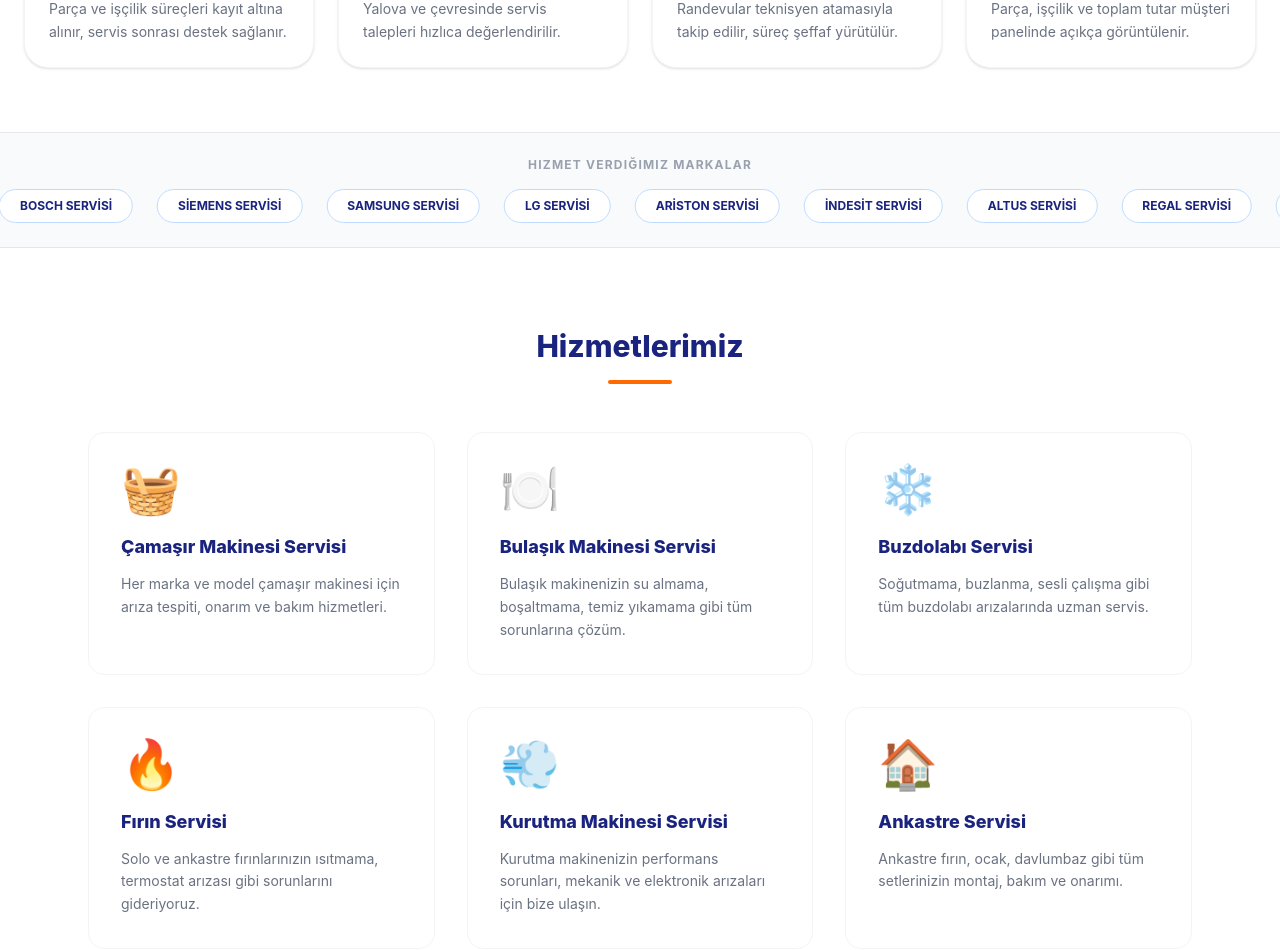
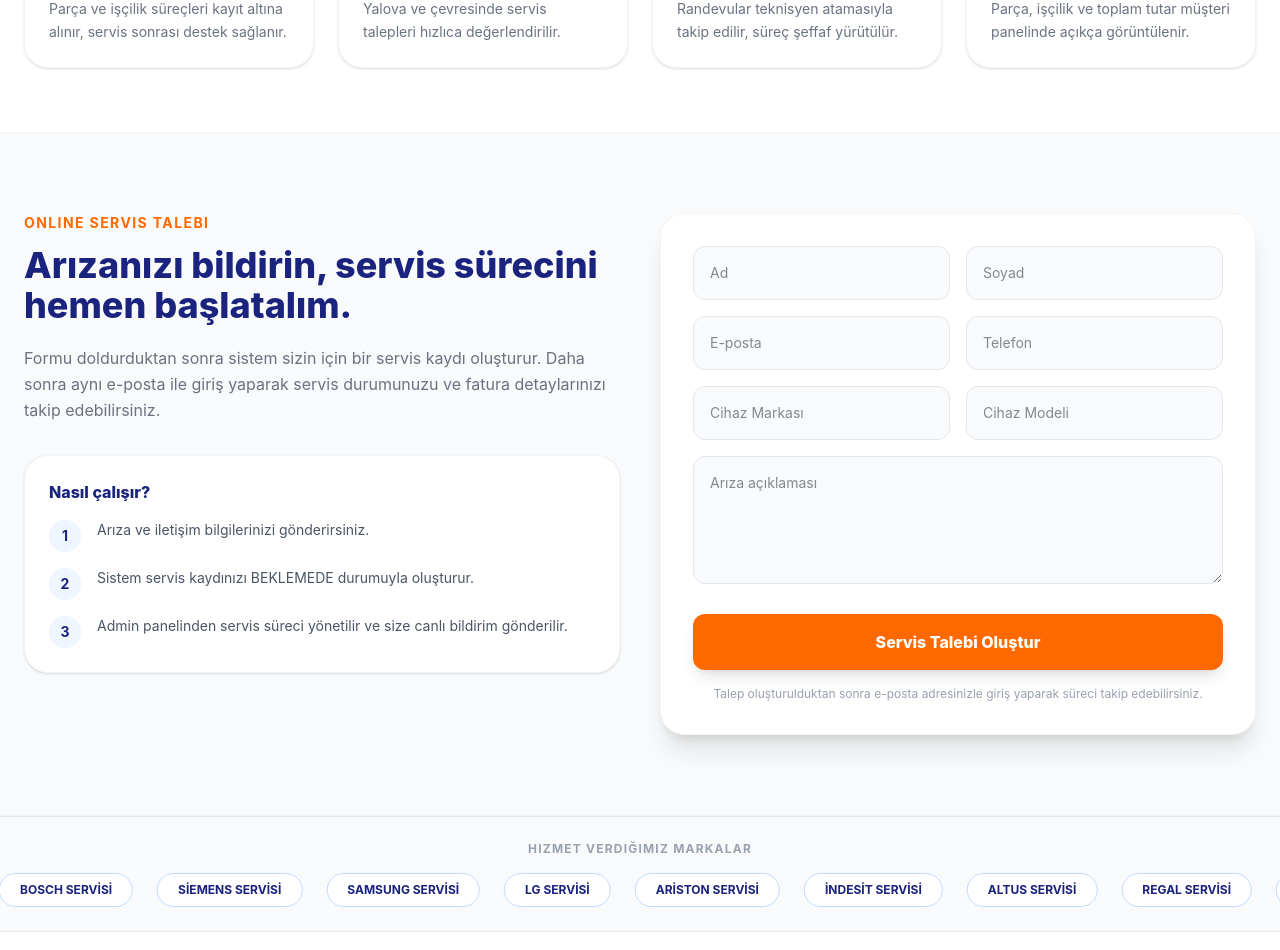
Before and after one commit to deryagokceli/yazilimtasarimdesenleriproje, a Vue app in the folder frontend/: page / in a window 1280 px wide. Shown: the part 1060-2010 px from the top of the page. Built offline with nearby package versions, Linux system fonts and the light colour scheme.

Commit message:
Add public service request form to homepage

```diff
--- a/frontend/src/App.vue
+++ b/frontend/src/App.vue
@@ -4,7 +4,7 @@
     <!-- TOP BAR -->
     <div class="bg-[#1a237e] text-white text-sm py-2 px-4 flex justify-end gap-4">
       <a href="tel:02266002027" class="hover:text-orange-300 transition flex items-center gap-1">📞 Hemen Ara</a>
-      <a href="https://wa.me/902266002027" class="hover:text-orange-300 transition flex items-center gap-1">💬 WhatsApp</a>
+      <a href="https://wa.me/902266002027?text=Merhaba,%20servis%20hakkında%20bilgi%20almak%20istiyorum." class="hover:text-orange-300 transition flex items-center gap-1">💬 WhatsApp</a>
     </div>
 
     <!-- NAV -->
@@ -20,7 +20,7 @@
         <a href="tel:02266002027" class="hidden md:block bg-[#1a237e] text-white px-5 py-2 rounded-full text-sm font-bold hover:bg-blue-900 transition">
           📞 0226 600 20 27
         </a>
-        <a href="https://wa.me/902266002027" class="hidden md:block bg-green-500 text-white px-5 py-2 rounded-full text-sm font-bold hover:bg-green-600 transition">
+        <a href="https://wa.me/902266002027?text=Merhaba,%20servis%20hakkında%20bilgi%20almak%20istiyorum." class="hidden md:block bg-green-500 text-white px-5 py-2 rounded-full text-sm font-bold hover:bg-green-600 transition">
           WhatsApp'tan Yaz
         </a>
         <template v-if="!user">
@@ -67,7 +67,7 @@
             </p>
 
             <div class="flex flex-col sm:flex-row gap-4">
-              <a href="tel:02266002027"
+              <a href="#servis-talep-formu"
                 class="bg-orange-500 hover:bg-orange-600 text-white px-8 py-4 rounded-xl font-extrabold text-center shadow-xl transition">
                 Servis Talebi Oluştur
               </a>
@@ -137,6 +137,68 @@
             <h3 class="font-extrabold text-[#1a237e] text-base mb-2">Şeffaf Fatura</h3>
             <p class="text-gray-500 text-sm leading-relaxed">Parça, işçilik ve toplam tutar müşteri panelinde açıkça görüntülenir.</p>
           </div>
+        </div>
+      </section>
+
+      <!-- SERVİS TALEP FORMU -->
+      <section id="servis-talep-formu" class="py-20 px-6 bg-gray-50 border-y border-gray-100">
+        <div class="max-w-7xl mx-auto grid grid-cols-1 lg:grid-cols-2 gap-10 items-start">
+          <div>
+            <p class="text-sm font-bold text-orange-500 uppercase tracking-widest mb-3">Online Servis Talebi</p>
+            <h2 class="text-3xl md:text-4xl font-extrabold text-[#1a237e] mb-5">
+              Arızanızı bildirin, servis sürecini hemen başlatalım.
+            </h2>
+            <p class="text-gray-500 leading-relaxed mb-8">
+              Formu doldurduktan sonra sistem sizin için bir servis kaydı oluşturur. Daha sonra aynı e-posta ile giriş yaparak servis durumunuzu ve fatura detaylarınızı takip edebilirsiniz.
+            </p>
+
+            <div class="bg-white border border-gray-100 rounded-3xl p-6 shadow-sm">
+              <h3 class="font-extrabold text-[#1a237e] mb-4">Nasıl çalışır?</h3>
+              <div class="space-y-4">
+                <div class="flex gap-4">
+                  <div class="w-8 h-8 rounded-full bg-blue-50 text-[#1a237e] flex items-center justify-center font-bold text-sm">1</div>
+                  <p class="text-sm text-gray-600">Arıza ve iletişim bilgilerinizi gönderirsiniz.</p>
+                </div>
+                <div class="flex gap-4">
+                  <div class="w-8 h-8 rounded-full bg-blue-50 text-[#1a237e] flex items-center justify-center font-bold text-sm">2</div>
+                  <p class="text-sm text-gray-600">Sistem servis kaydınızı BEKLEMEDE durumuyla oluşturur.</p>
+                </div>
+                <div class="flex gap-4">
+                  <div class="w-8 h-8 rounded-full bg-blue-50 text-[#1a237e] flex items-center justify-center font-bold text-sm">3</div>
+                  <p class="text-sm text-gray-600">Admin panelinden servis süreci yönetilir ve size canlı bildirim gönderilir.</p>
+                </div>
+              </div>
+            </div>
+          </div>
+
+          <form @submit.prevent="servisTalebiGonder" class="bg-white border border-gray-100 rounded-3xl shadow-xl p-6 md:p-8">
+            <div class="grid grid-cols-1 md:grid-cols-2 gap-4">
+              <input v-model="servisTalepFormu.ad" required placeholder="Ad"
+                class="p-4 bg-gray-50 border border-gray-200 rounded-xl outline-none focus:ring-2 focus:ring-orange-500 text-sm">
+              <input v-model="servisTalepFormu.soyad" required placeholder="Soyad"
+                class="p-4 bg-gray-50 border border-gray-200 rounded-xl outline-none focus:ring-2 focus:ring-orange-500 text-sm">
+              <input v-model="servisTalepFormu.email" required type="email" placeholder="E-posta"
+                class="p-4 bg-gray-50 border border-gray-200 rounded-xl outline-none focus:ring-2 focus:ring-orange-500 text-sm">
+              <input v-model="servisTalepFormu.telefon" required placeholder="Telefon"
+                class="p-4 bg-gray-50 border border-gray-200 rounded-xl outline-none focus:ring-2 focus:ring-orange-500 text-sm">
+              <input v-model="servisTalepFormu.cihazMarka" required placeholder="Cihaz Markası"
+                class="p-4 bg-gray-50 border border-gray-200 rounded-xl outline-none focus:ring-2 focus:ring-orange-500 text-sm">
+              <input v-model="servisTalepFormu.cihazModel" required placeholder="Cihaz Modeli"
+                class="p-4 bg-gray-50 border border-gray-200 rounded-xl outline-none focus:ring-2 focus:ring-orange-500 text-sm">
+            </div>
+
+            <textarea v-model="servisTalepFormu.arizaAciklamasi" required placeholder="Arıza açıklaması"
+              class="w-full mt-4 p-4 bg-gray-50 border border-gray-200 rounded-xl outline-none focus:ring-2 focus:ring-orange-500 text-sm min-h-32"></textarea>
+
+            <button type="submit"
+              class="w-full mt-6 bg-orange-500 hover:bg-orange-600 text-white py-4 rounded-xl font-extrabold transition shadow-lg">
+              Servis Talebi Oluştur
+            </button>
+
+            <p class="text-xs text-gray-400 mt-4 text-center">
+              Talep oluşturulduktan sonra e-posta adresinizle giriş yaparak süreci takip edebilirsiniz.
+            </p>
+          </form>
         </div>
       </section>
 
@@ -383,7 +445,7 @@
 </template>
 
 <script setup>
-import { ref, onMounted, onUnmounted, computed } from 'vue'
+import { ref, computed } from 'vue'
 import axios from 'axios'
 
 const isLoginOpen = ref(false)
@@ -406,20 +468,17 @@ const toplamGelir = computed(() =>
 )
 const toastMessage = ref('')
 let eventSource = null
-// Slider
-const sliderIndex = ref(0)
-const sliderImages = [
-  'https://corluyetkiliservis.com.tr/tema/genel/uploads/urunler/7_1.png',
-  'https://corluyetkiliservis.com.tr/tema/genel/uploads/urunler/diger/1_9.png',
-  'https://corluyetkiliservis.com.tr/tema/genel/uploads/urunler/diger/9_8.png',
-]
-let sliderTimer = null
-onMounted(() => {
-  sliderTimer = setInterval(() => {
-    sliderIndex.value = (sliderIndex.value + 1) % sliderImages.length
-  }, 3500)
+
+const servisTalepFormu = ref({
+  ad: '',
+  soyad: '',
+  email: '',
+  telefon: '',
+  cihazMarka: '',
+  cihazModel: '',
+  arizaAciklamasi: ''
 })
-onUnmounted(() => clearInterval(sliderTimer))
+
 
 const markalar = [
   'ARÇELİK','BEKO','VESTEL','PROFİLO','BOSCH','SİEMENS',
@@ -520,6 +579,32 @@ const durumGuncelle = async (id, yeniDurum) => {
     alert('Durum güncellenemedi.')
   }
 }
+
+const servisTalebiGonder = async () => {
+  try {
+    await axios.post('http://localhost:8080/api/randevular/servis-talebi', {
+      ...servisTalepFormu.value,
+      parcaId: 7,
+      saat: 2,
+      stratejiTipi: 'STANDART'
+    })
+
+    showToast('Servis talebiniz başarıyla oluşturuldu. Giriş yaparak servis sürecinizi takip edebilirsiniz.')
+
+    servisTalepFormu.value = {
+      ad: '',
+      soyad: '',
+      email: '',
+      telefon: '',
+      cihazMarka: '',
+      cihazModel: '',
+      arizaAciklamasi: ''
+    }
+  } catch (error) {
+    showToast('Servis talebi oluşturulamadı. Lütfen bilgileri kontrol edin.')
+  }
+}
+
 const logout = () => {
   user.value = null
   randevular.value = []
```
